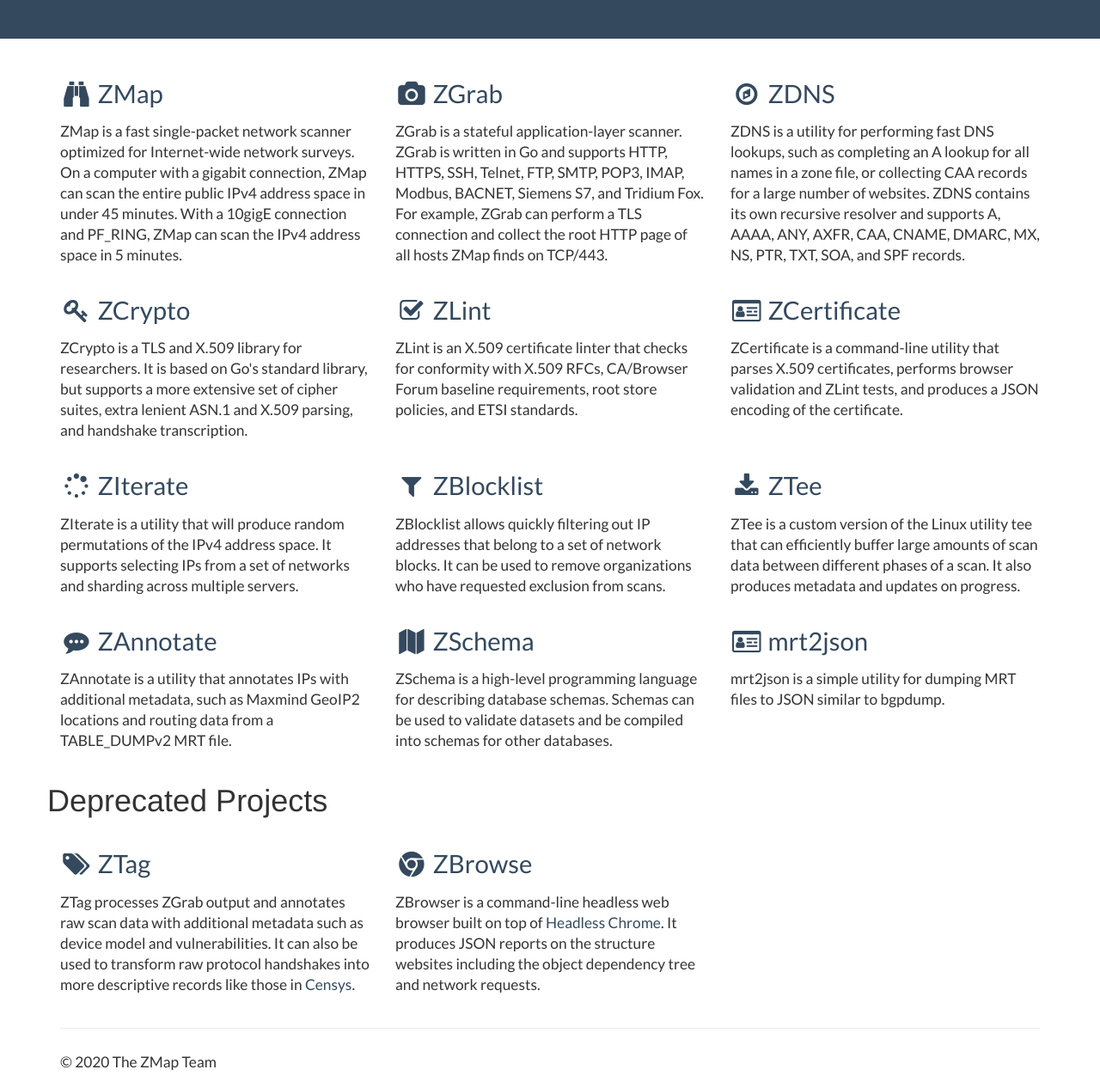
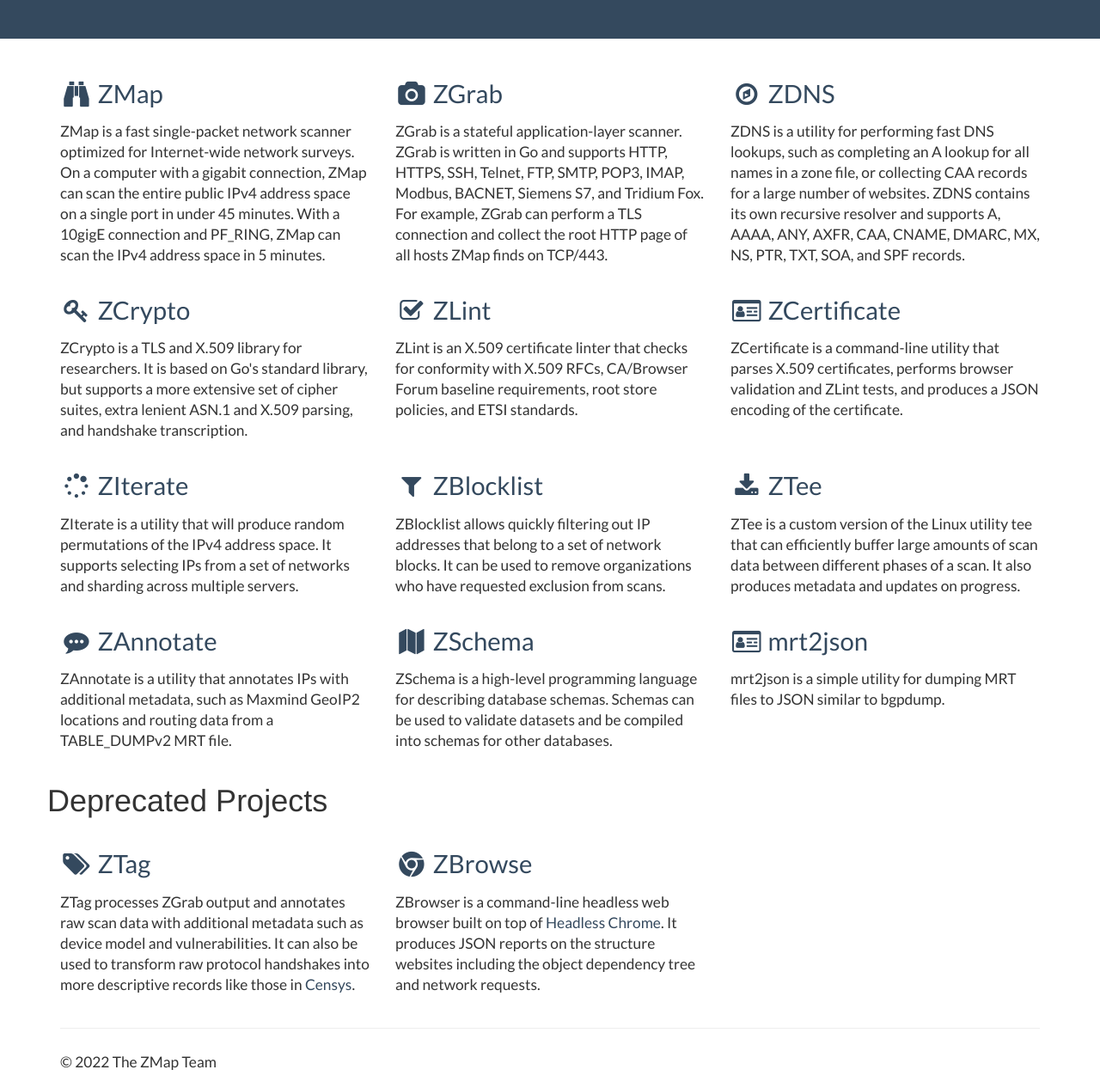
Before and after one commit to zmap/website, a plain HTML site: page index.html in a window 1280 px wide. Shown: the part 317-1583 px from the top of the page at 86% size. Drawn offline with nearby package versions, Linux system fonts and the light colour scheme.

Commit message:
zmap clarify

```diff
--- a/index.html
+++ b/index.html
@@ -55,7 +55,7 @@
       <div class="row">
         <div class="col-md-4">
           <h2><i class="fa fa-fw fa-binoculars"></i> <a href="https://github.com/zmap/zmap">ZMap</a></h2>
-          <p>ZMap is a fast single-packet network scanner optimized for Internet-wide network surveys. On a computer with a gigabit connection, ZMap can scan the entire public IPv4 address space in under 45 minutes. With a 10gigE connection and PF_RING, ZMap can scan the IPv4 address space in 5 minutes.</p>
+          <p>ZMap is a fast single-packet network scanner optimized for Internet-wide network surveys. On a computer with a gigabit connection, ZMap can scan the entire public IPv4 address space on a single port in under 45 minutes. With a 10gigE connection and PF_RING, ZMap can scan the IPv4 address space in 5 minutes.</p>
         </div>
         <div class="col-md-4">
           <h2><i class="fa fa-fw fa-camera"></i> <a href="https://github.com/zmap/zgrab2">ZGrab</a></h2>
@@ -90,7 +90,7 @@
           <p>ZBlocklist allows quickly filtering out IP addresses that belong to a set of network blocks. It can be used to remove organizations who have requested exclusion from scans.</p>
         </div>
         <div class="col-md-4">
-			<h2><i class="fa fa-fw fa-download"></i> <a href="https://github.com/zmap/zmap">ZTee</a></h2>
+          <h2><i class="fa fa-fw fa-download"></i> <a href="https://github.com/zmap/zmap">ZTee</a></h2>
           <p>ZTee is a custom version of the Linux utility tee that can efficiently buffer large amounts of scan data between different phases of a scan. It also produces metadata and updates on progress.</p>
         </div>
       </div>
@@ -108,7 +108,6 @@
           <p>mrt2json is a simple utility for dumping MRT files to JSON similar to bgpdump.</p>
         </div>
       </div>
-
       <div class="row">
 		<h1 style="padding-bottom: 10px">Deprecated Projects</h1>
         <div class="col-md-4">
@@ -119,14 +118,10 @@
           <h2><i class="fa fa-fw fa-chrome"></i> <a href="https://github.com/zmap/zbrowse">ZBrowse</a></h2>
           <p>ZBrowser is a command-line headless web browser built on top of <a href="https://developers.google.com/web/updates/2017/04/headless-chrome">Headless Chrome</a>. It produces JSON reports on the structure websites including the object dependency tree and network requests.</p>
         </div>
-
-
       </div>
-
       <hr>
-
       <footer>
-        <p>&copy; 2020 The ZMap Team</p>
+        <p>&copy; 2022 The ZMap Team</p>
       </footer>
     </div> <!-- /container -->
 	<script src="https://code.jquery.com/jquery-3.2.1.slim.min.js"
```
